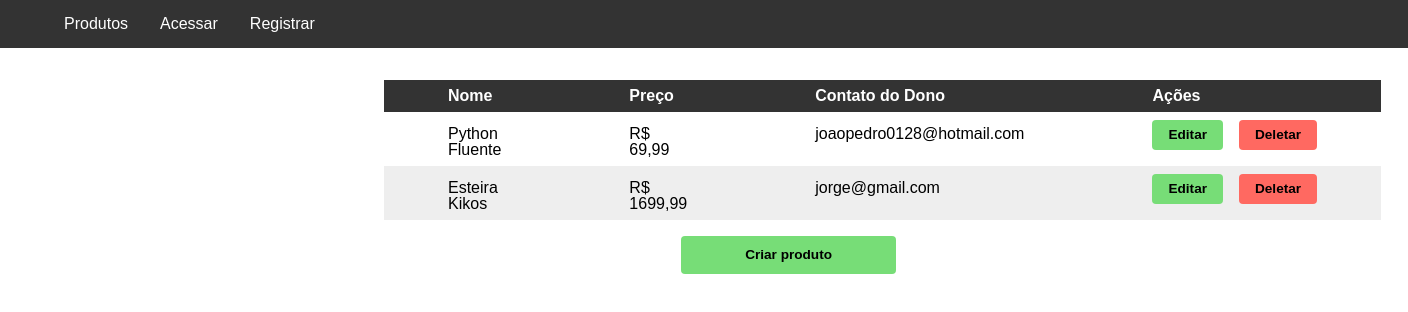
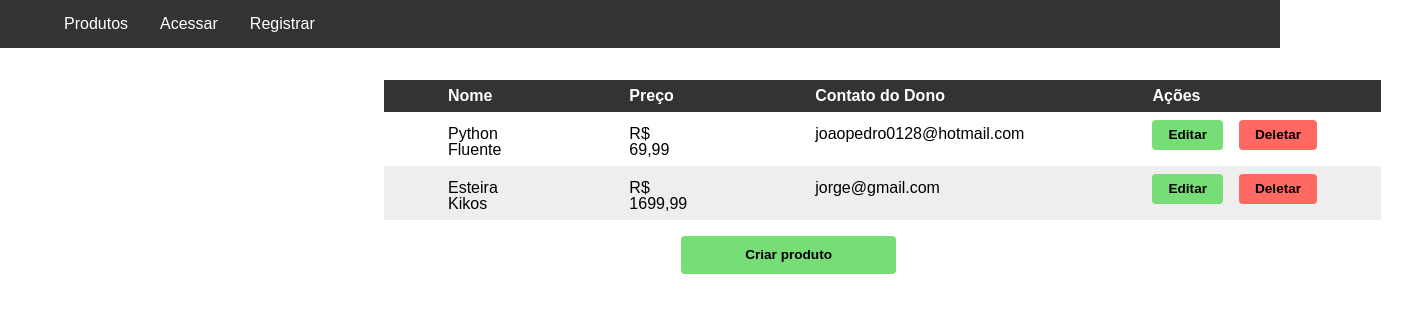
Before and after one commit to jppradoleal/bnex_test, a React (Vite) app in the folder frontend/: page / in a window 1280 px wide. Shown: the top 312 px of the page, 1408 px wide, since content can reach past the window. Built offline with nearby package versions, Linux system fonts and the light colour scheme.

Commit message:
feat(frontend): install missing libs

```diff
--- a/frontend/package.json
+++ b/frontend/package.json
@@ -10,11 +10,14 @@
     "preview": "vite preview"
   },
   "dependencies": {
+    "@hookform/resolvers": "^3.3.2",
     "axios": "^1.6.0",
     "react": "^18.2.0",
     "react-dom": "^18.2.0",
+    "react-hook-form": "^7.47.0",
     "react-router": "^6.18.0",
-    "react-router-dom": "^6.18.0"
+    "react-router-dom": "^6.18.0",
+    "zod": "^3.22.4"
   },
   "devDependencies": {
     "@types/react": "^18.2.15",
--- a/frontend/src/global.scss
+++ b/frontend/src/global.scss
@@ -1,3 +1,7 @@
+* {
+  box-sizing: border-box;
+}
+
 body {
   font-family: sans-serif;
 }
```
Also changed, not shown: 1 other file (tests, documents, lock files or other folders).
